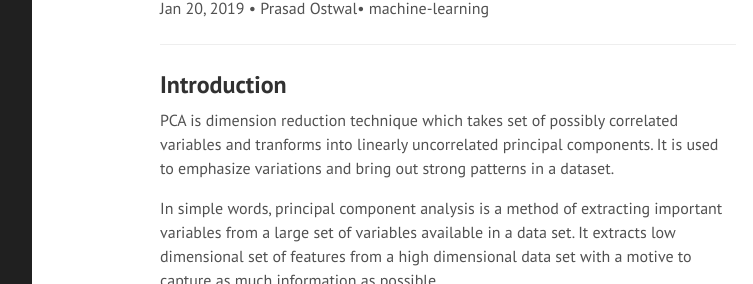
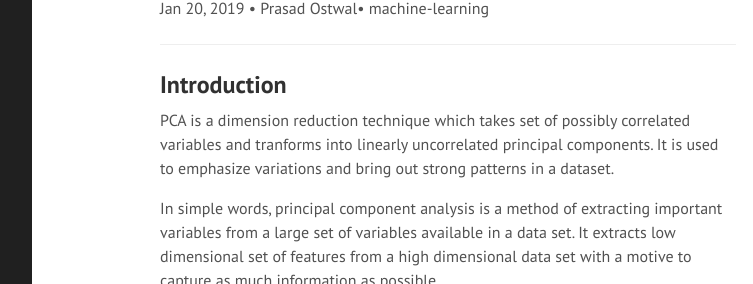
Before and after one commit to ostwalprasad/ostwalprasad.github.io, a Jekyll site: the page built from _posts/2019-01-20-PCA using python.markdown, in a window 1280 px wide and 900 px high, cut to the strip 156-440 px from the top of the window. Shown: the whole strip, without its empty margins (368-1121 px from the left). Built offline with Jekyll 4.4.1, drawn with Linux system fonts in a browser that asks for light colours; comment, search, counter and statistics services are not loaded.

Commit message:
Punctuation

```diff
--- a/_posts/2019-01-20-PCA using python.markdown
+++ b/_posts/2019-01-20-PCA using python.markdown
@@ -11,7 +11,7 @@ tags: [machine learning,regression,scikit-learn,PCA]
 
 ## Introduction
 
-PCA is dimension reduction technique which takes set of possibly correlated variables and tranforms into linearly uncorrelated principal components. It is used to emphasize variations and bring out strong patterns in a dataset.
+PCA is a dimension reduction technique which takes set of possibly correlated variables and tranforms into linearly uncorrelated principal components. It is used to emphasize variations and bring out strong patterns in a dataset.
 
 In simple words, principal component analysis is a method of extracting important variables from a large set of variables available in a data set. It extracts low dimensional set of features from a high dimensional data set with a motive to capture as much information as possible.
 
```
